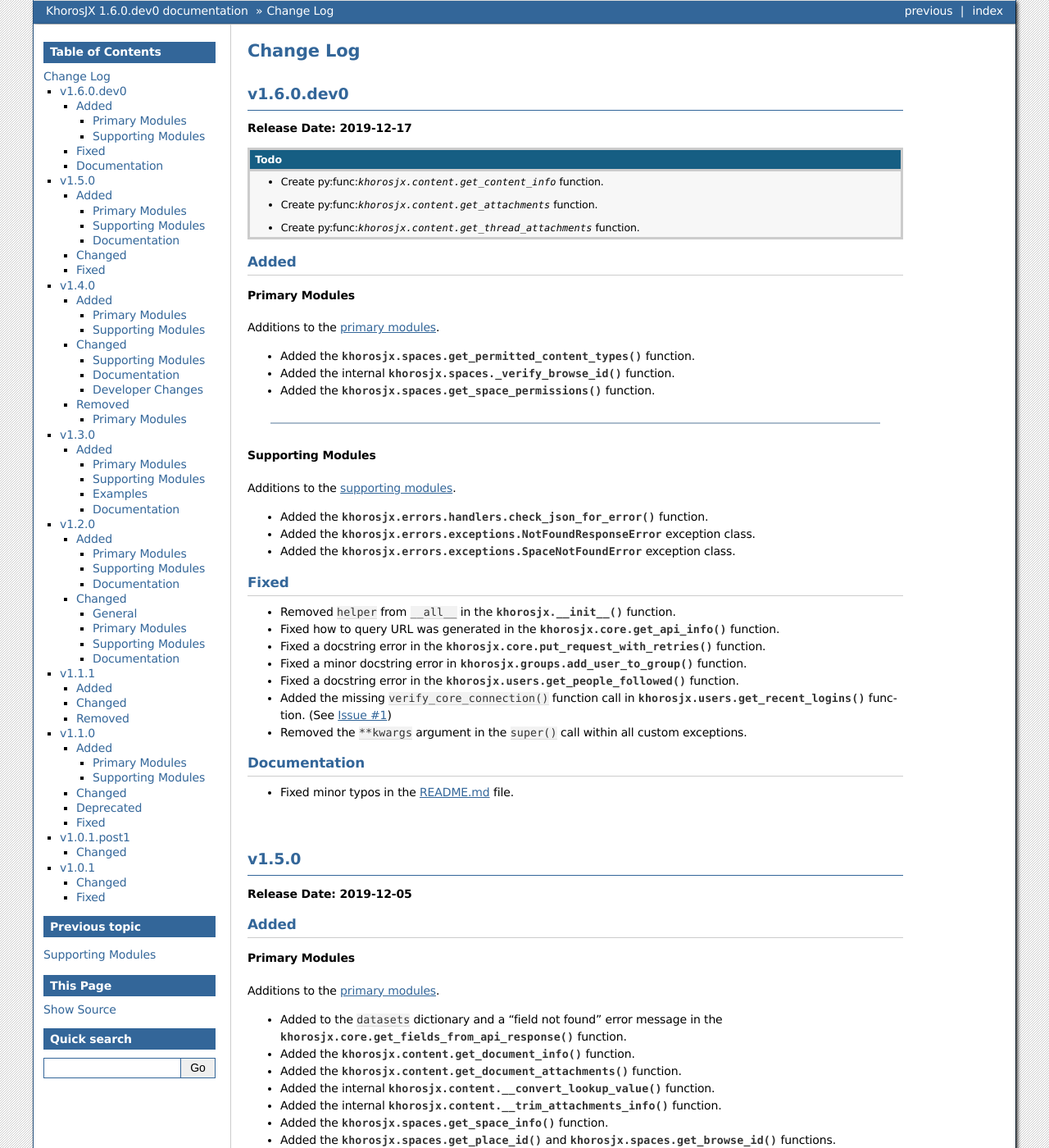
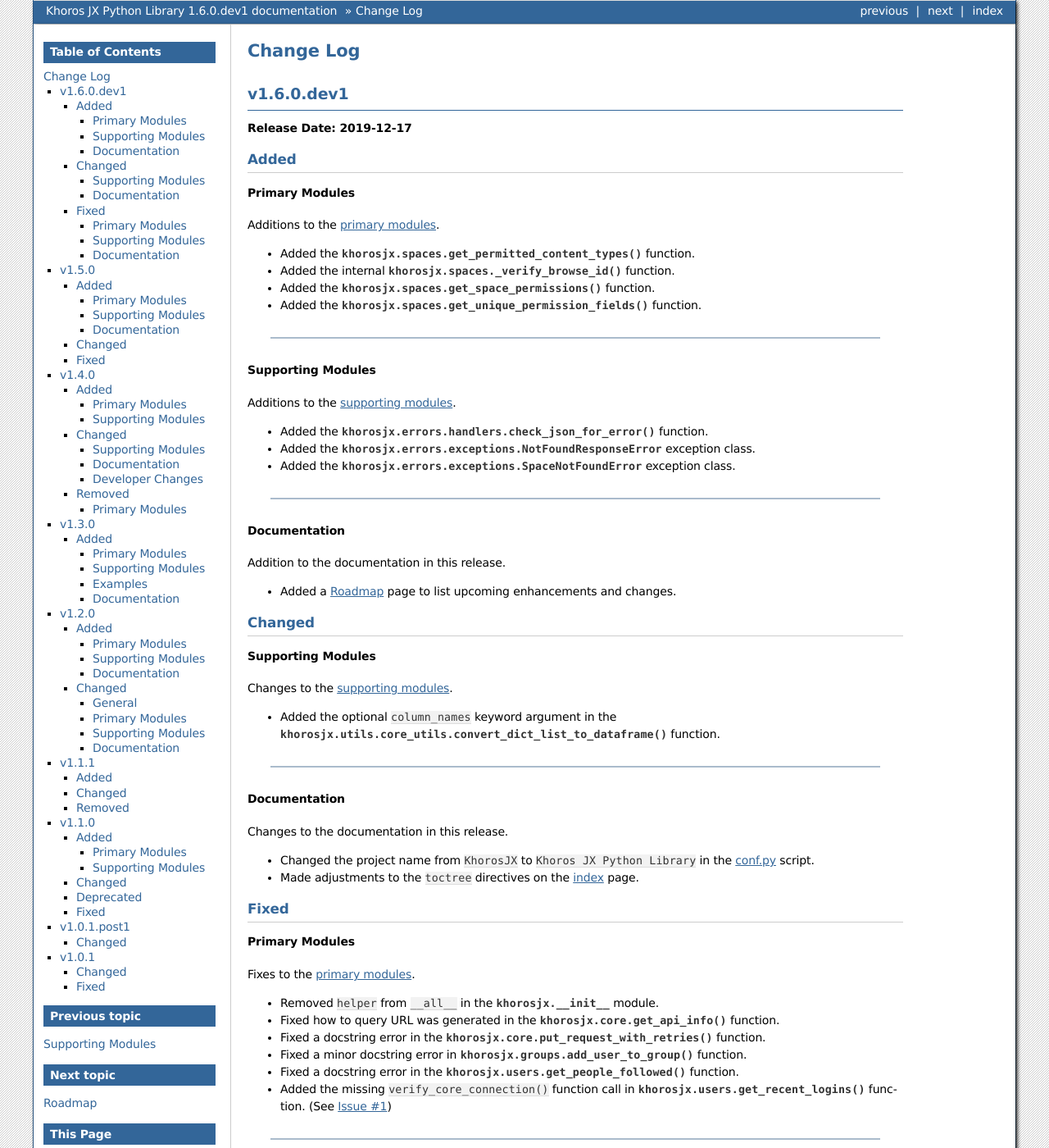
Before and after one commit to jeffshurtliff/khorosjx, a Sphinx documentation site: the page built from docs/changelog.rst, in a window 1280 px wide and 1400 px high. Shown: the whole window at 82% size. Built offline with Sphinx 7.4.7, drawn with Linux system fonts in a browser that asks for light colours; some of the changed text lies outside the part shown.

Commit message:
Updated to v1.6.0.dev1. Changes tracked in change log.

```diff
--- a/docs/changelog.rst
+++ b/docs/changelog.rst
@@ -3,15 +3,9 @@
 ##########
 
 ***********
-v1.6.0.dev0
+v1.6.0.dev1
 ***********
 **Release Date: 2019-12-17**
-
-.. todo::
-
-   * Create py:func:`khorosjx.content.get_content_info` function.
-   * Create py:func:`khorosjx.content.get_attachments` function.
-   * Create py:func:`khorosjx.content.get_thread_attachments` function.
 
 Added
 =====
@@ -23,6 +17,7 @@
 * Added the :py:func:`khorosjx.spaces.get_permitted_content_types` function.
 * Added the internal :py:func:`khorosjx.spaces._verify_browse_id` function.
 * Added the :py:func:`khorosjx.spaces.get_space_permissions` function.
+* Added the :py:func:`khorosjx.spaces.get_unique_permission_fields` function.
 
 -----
 
@@ -34,20 +29,66 @@
 * Added the :py:class:`khorosjx.errors.exceptions.NotFoundResponseError` exception class.
 * Added the :py:class:`khorosjx.errors.exceptions.SpaceNotFoundError` exception class.
 
+-----
+
+Documentation
+-------------
+Addition to the documentation in this release.
+
+* Added a :doc:`Roadmap <roadmap>` page to list upcoming enhancements and changes.
+
+Changed
+=======
+
+Supporting Modules
+------------------
+Changes to the :doc:`supporting modules <supporting-modules>`.
+
+* Added the optional ``column_names`` keyword argument in the
+  :py:func:`khorosjx.utils.core_utils.convert_dict_list_to_dataframe` function.
+
+-----
+
+Documentation
+-------------
+Changes to the documentation in this release.
+
+* Changed the project name from ``KhorosJX`` to ``Khoros JX Python Library`` in the
+  `conf.py <https://github.com/jeffshurtliff/khorosjx/blob/master/docs/conf.py>`_ script.
+* Made adjustments to the ``toctree`` directives on the :doc:`index <index>` page.
+
+
 Fixed
 =====
-* Removed ``helper`` from ``__all__`` in the :py:func:`khorosjx.__init__` function.
+
+Primary Modules
+---------------
+Fixes to the :doc:`primary modules <primary-modules>`.
+
+* Removed ``helper`` from ``__all__`` in the :py:mod:`khorosjx.__init__` module.
 * Fixed how to query URL was generated in the :py:func:`khorosjx.core.get_api_info` function.
 * Fixed a docstring error in the :py:func:`khorosjx.core.put_request_with_retries` function.
 * Fixed a minor docstring error in :py:func:`khorosjx.groups.add_user_to_group` function.
 * Fixed a docstring error in the :py:func:`khorosjx.users.get_people_followed` function.
 * Added the missing ``verify_core_connection()`` function call in :py:func:`khorosjx.users.get_recent_logins`
   function. (See `Issue #1 <https://github.com/jeffshurtliff/khorosjx/issues/1>`_)
+
+-----
+
+Supporting Modules
+------------------
+Fixes to the :doc:`supporting modules <supporting-modules>`.
+
 * Removed the ``**kwargs`` argument in the ``super()`` call within all custom exceptions.
 
+-----
+
 Documentation
-=============
+-------------
+Fixes in the documentation in this release.
+
 * Fixed minor typos in the `README.md <https://github.com/jeffshurtliff/khorosjx/blob/master/README.md>`_ file.
+* Fixed a minor typo in the :py:func:`khorosjx.utils.core_utils.convert_dict_list_to_dataframe` function docstring.
 
 |
 
--- a/docs/conf.py
+++ b/docs/conf.py
@@ -19,14 +19,14 @@
 
 # -- Project information -----------------------------------------------------
 
-project = 'KhorosJX'
+project = 'Khoros JX Python Library'
 copyright = '2019, Jeff Shurtliff'
 author = 'Jeff Shurtliff'
 
 # The short X.Y version
 version = '1.6'
 # The full version, including alpha/beta/rc tags
-release = '1.6.0.dev0'
+release = '1.6.0.dev1'
 
 
 # -- General configuration ---------------------------------------------------
--- a/setup.py
+++ b/setup.py
@@ -7,7 +7,7 @@
 
 setuptools.setup(
     name="khorosjx",
-    version="1.6.0.dev0",
+    version="1.6.0.dev1",
     author="Jeff Shurtliff",
     author_email="jeff.shurtliff@rsa.com",
     description="Useful tools and utilities to assist in managing a Khoros JX (formerly Jive-x) or Jive-n community.",
```
Also changed, not shown: other parts of docs/changelog.rst (+1 -1 lines), docs/index.rst (+22 -13 lines), docs/roadmap.rst (added, +27 -0 lines), 2 other files.
